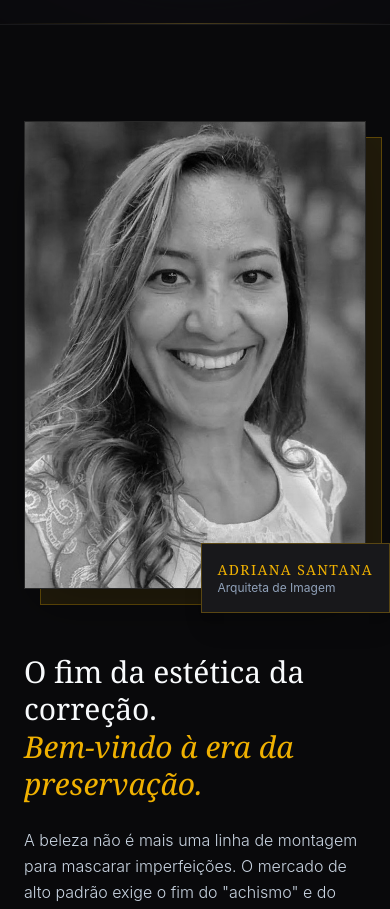
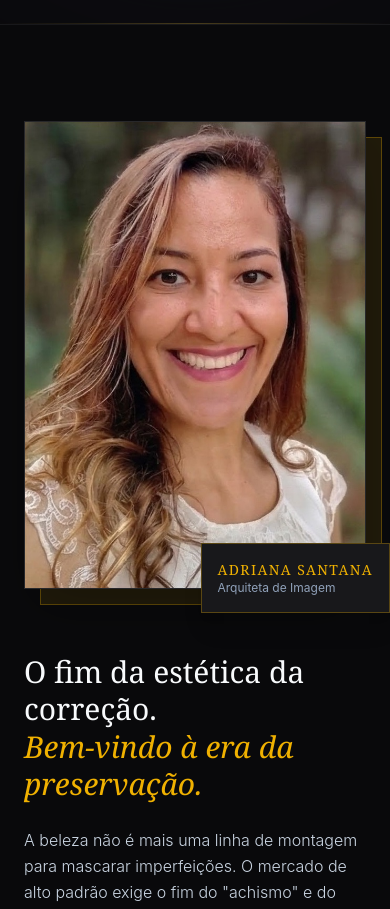
Before and after one commit to augustoheiss/drika-santana, a React (Vite) app: page / in a window 390 px wide. Shown: the part 820-1729 px from the top of the page. Built offline with nearby package versions, Linux system fonts and the light colour scheme; a web font is replaced by a local one.

Commit message:
Update manifesto.jsx

```diff
--- a/src/components/Manifesto.jsx
+++ b/src/components/Manifesto.jsx
@@ -19,7 +19,7 @@ export default function Manifesto() {
           <img
             src={fotoDrika}
             alt="Adriana Santana - Especialista em Visagismo"
-            className="relative z-10 w-full h-auto object-cover grayscale hover:grayscale-0 transition-all duration-700 shadow-2xl border border-zinc-800"
+            className="relative z-10 w-full h-auto object-cover grayscale-0 md:grayscale hover:grayscale-0 transition-all duration-700 shadow-2xl border border-zinc-800"
           />
           <div className="absolute -bottom-6 -right-6 bg-zinc-900 border border-yellow-500/30 p-4 z-20 shadow-xl">
             <p className="font-serif text-yellow-500 text-sm tracking-widest uppercase">Adriana Santana</p>
```
